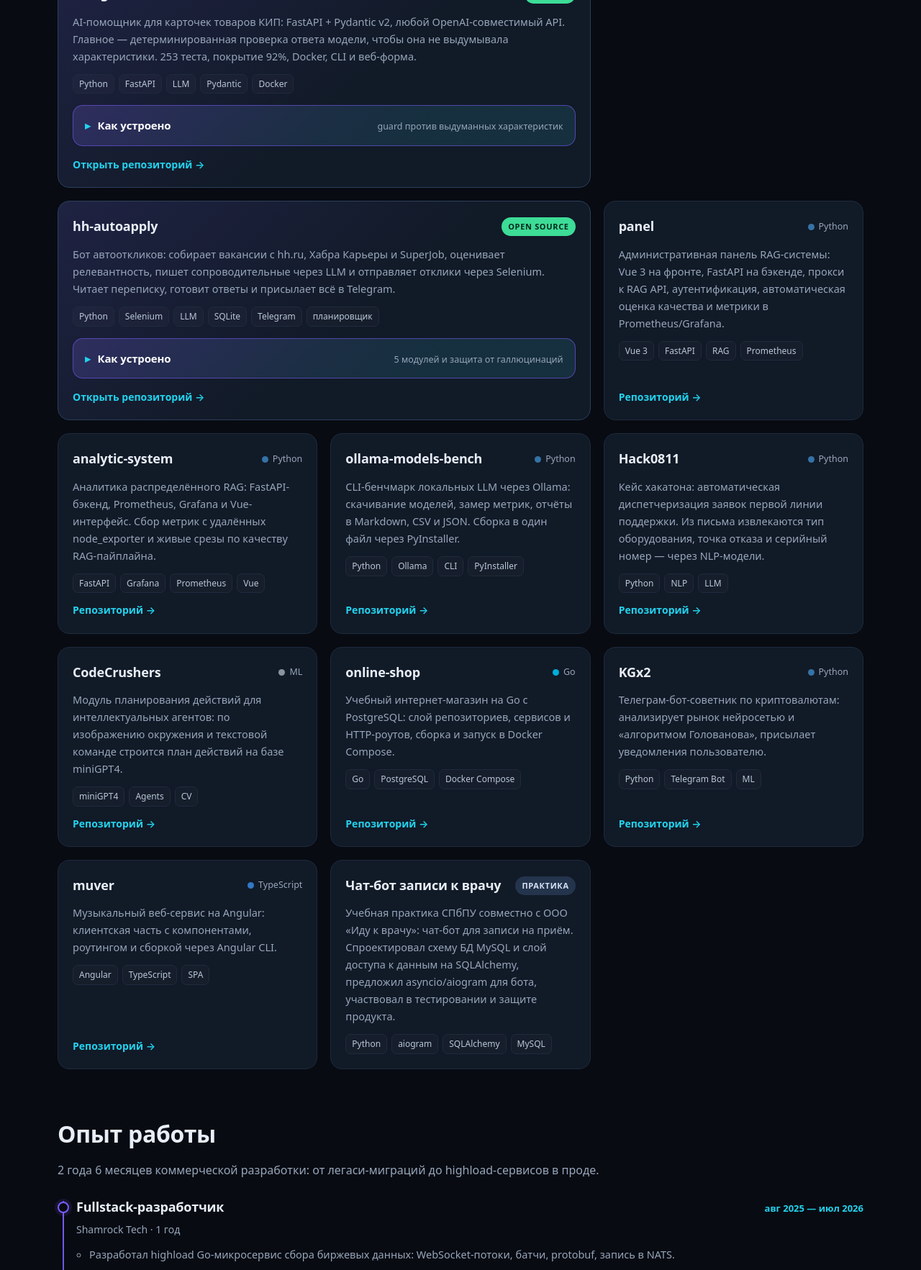
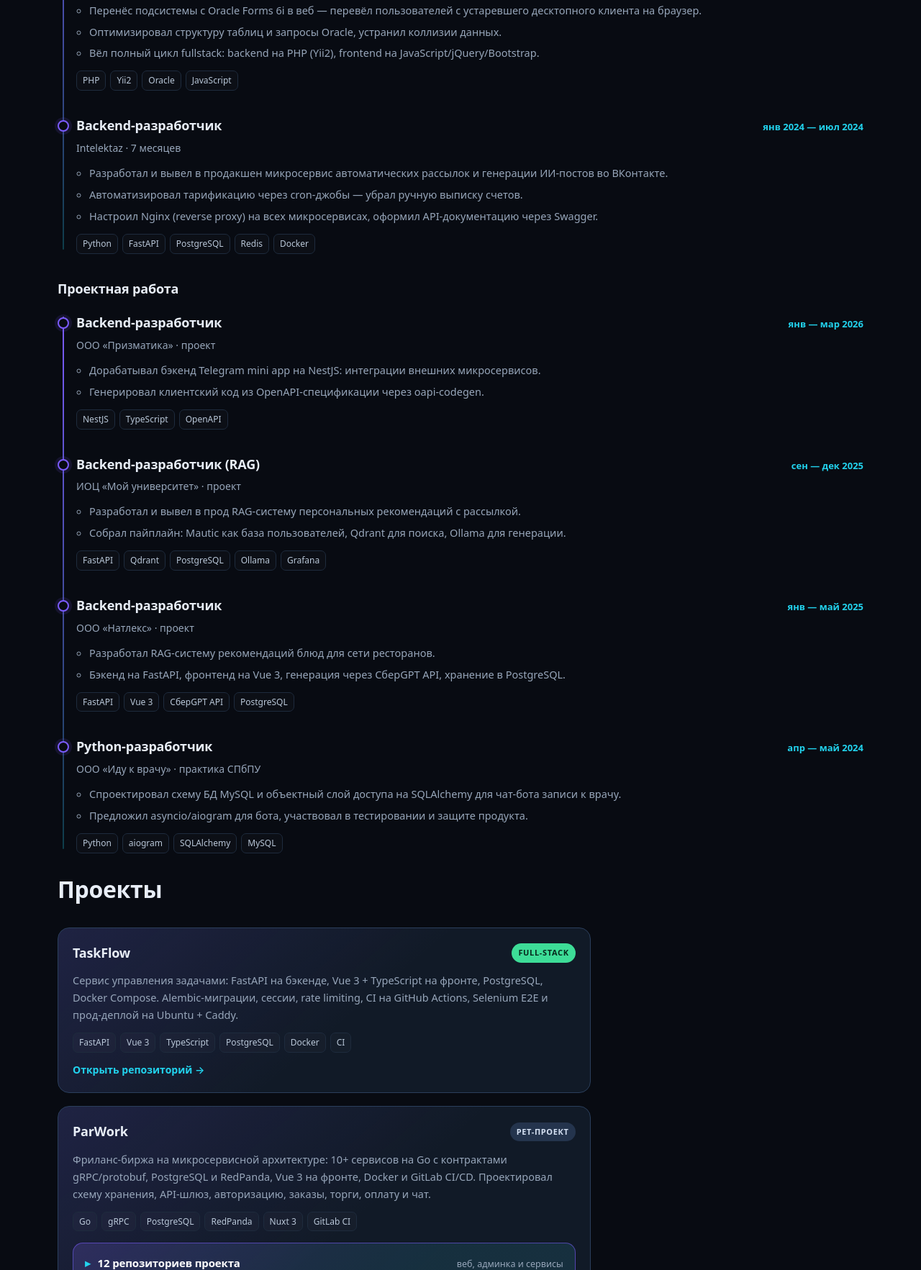
Before and after one commit to SanKdrv/portfolio, a plain HTML site: page index.html in a window 1280 px wide. Shown: the part 1035-2800 px from the top of the page at 72% size. Drawn offline with Linux system fonts and the light colour scheme.

Commit message:
Опыт выше проектов, 3 кейса + каталог, TaskFlow, проектная работа

```diff
--- a/index.html
+++ b/index.html
@@ -31,25 +31,137 @@
       </div>
       <dl class="stats">
         <div><dt>2,5 года</dt><dd>коммерческий опыт</dd></div>
-        <div><dt>12</dt><dd>проектов в GitHub и GitLab</dd></div>
+        <div><dt>13</dt><dd>проектов в GitHub и GitLab</dd></div>
         <div><dt>Python · Go</dt><dd>основной стек</dd></div>
       </dl>
     </div>
   </header>
 
   <main class="container">
+    <section class="experience" aria-labelledby="experience-title">
+      <h2 id="experience-title">Опыт работы</h2>
+      <p class="experience-lead">2 года 6 месяцев коммерческой разработки: от легаси-миграций до highload-сервисов в проде.</p>
+
+      <ol class="timeline">
+        <li class="job">
+          <div class="job-head">
+            <h3>Fullstack-разработчик</h3>
+            <span class="job-period">авг 2025 — июл 2026</span>
+          </div>
+          <p class="job-company">Shamrock Tech · 1 год</p>
+          <ul class="job-points">
+            <li>Разработал highload Go-микросервис сбора биржевых данных: WebSocket-потоки, батчи, protobuf, запись в NATS.</li>
+            <li>Развернул в проде NATS JetStream и ClickHouse: схема хранения, consumer-таблицы и материализованные представления для аналитики.</li>
+            <li>Написал Python-микросервис оркестрации процессов на кластере серверов: очередь задач, пул воркеров, управление по SSH.</li>
+          </ul>
+          <ul class="job-stack"><li>Go</li><li>Python</li><li>ClickHouse</li><li>NATS</li><li>protobuf</li></ul>
+        </li>
+
+        <li class="job">
+          <div class="job-head">
+            <h3>Программист-инженер 2 категории</h3>
+            <span class="job-period">июн 2024 — июн 2025</span>
+          </div>
+          <p class="job-company">Петрозаводский государственный университет · 1 год 1 месяц</p>
+          <ul class="job-points">
+            <li>Перенёс подсистемы с Oracle Forms 6i в веб — перевёл пользователей с устаревшего десктопного клиента на браузер.</li>
+            <li>Оптимизировал структуру таблиц и запросы Oracle, устранил коллизии данных.</li>
+            <li>Вёл полный цикл fullstack: backend на PHP (Yii2), frontend на JavaScript/jQuery/Bootstrap.</li>
+          </ul>
+          <ul class="job-stack"><li>PHP</li><li>Yii2</li><li>Oracle</li><li>JavaScript</li></ul>
+        </li>
+
+        <li class="job">
+          <div class="job-head">
+            <h3>Backend-разработчик</h3>
+            <span class="job-period">янв 2024 — июл 2024</span>
+          </div>
+          <p class="job-company">Intelektaz · 7 месяцев</p>
+          <ul class="job-points">
+            <li>Разработал и вывел в продакшен микросервис автоматических рассылок и генерации ИИ-постов во ВКонтакте.</li>
+            <li>Автоматизировал тарификацию через cron-джобы — убрал ручную выписку счетов.</li>
+            <li>Настроил Nginx (reverse proxy) на всех микросервисах, оформил API-документацию через Swagger.</li>
+          </ul>
+          <ul class="job-stack"><li>Python</li><li>FastAPI</li><li>PostgreSQL</li><li>Redis</li><li>Docker</li></ul>
+        </li>
+      </ol>
+      <h3 class="exp-sub">Проектная работа</h3>
+      <ol class="timeline timeline--projects">
+        <li class="job">
+          <div class="job-head">
+            <h3>Backend-разработчик</h3>
+            <span class="job-period">янв — мар 2026</span>
+          </div>
+          <p class="job-company">ООО «Призматика» · проект</p>
+          <ul class="job-points">
+            <li>Дорабатывал бэкенд Telegram mini app на NestJS: интеграции внешних микросервисов.</li>
+            <li>Генерировал клиентский код из OpenAPI-спецификации через oapi-codegen.</li>
+          </ul>
+          <ul class="job-stack"><li>NestJS</li><li>TypeScript</li><li>OpenAPI</li></ul>
+        </li>
+
+        <li class="job">
+          <div class="job-head">
+            <h3>Backend-разработчик (RAG)</h3>
+            <span class="job-period">сен — дек 2025</span>
+          </div>
+          <p class="job-company">ИОЦ «Мой университет» · проект</p>
+          <ul class="job-points">
+            <li>Разработал и вывел в прод RAG-систему персональных рекомендаций с рассылкой.</li>
+            <li>Собрал пайплайн: Mautic как база пользователей, Qdrant для поиска, Ollama для генерации.</li>
+          </ul>
+          <ul class="job-stack"><li>FastAPI</li><li>Qdrant</li><li>PostgreSQL</li><li>Ollama</li><li>Grafana</li></ul>
+        </li>
+
+        <li class="job">
+          <div class="job-head">
+            <h3>Backend-разработчик</h3>
+            <span class="job-period">янв — май 2025</span>
+          </div>
+          <p class="job-company">ООО «Натлекс» · проект</p>
+          <ul class="job-points">
+            <li>Разработал RAG-систему рекомендаций блюд для сети ресторанов.</li>
+            <li>Бэкенд на FastAPI, фронтенд на Vue 3, генерация через СберGPT API, хранение в PostgreSQL.</li>
+          </ul>
+          <ul class="job-stack"><li>FastAPI</li><li>Vue 3</li><li>СберGPT API</li><li>PostgreSQL</li></ul>
+        </li>
+
+        <li class="job">
+          <div class="job-head">
+            <h3>Python-разработчик</h3>
+            <span class="job-period">апр — май 2024</span>
+          </div>
+          <p class="job-company">ООО «Иду к врачу» · практика СПбПУ</p>
+          <ul class="job-points">
+            <li>Спроектировал схему БД MySQL и объектный слой доступа на SQLAlchemy для чат-бота записи к врачу.</li>
+            <li>Предложил asyncio/aiogram для бота, участвовал в тестировании и защите продукта.</li>
+          </ul>
+          <ul class="job-stack"><li>Python</li><li>aiogram</li><li>SQLAlchemy</li><li>MySQL</li></ul>
+        </li>
+      </ol>
+
+    </section>
+
     <section aria-labelledby="projects-title">
       <div class="section-head">
         <h2 id="projects-title">Проекты</h2>
-        <div class="filters" role="tablist" aria-label="Фильтр по категориям">
-          <button class="chip is-active" data-filter="all" role="tab" aria-selected="true">Все</button>
-          <button class="chip" data-filter="ai" role="tab" aria-selected="false">AI / LLM</button>
-          <button class="chip" data-filter="backend" role="tab" aria-selected="false">Backend</button>
-          <button class="chip" data-filter="web" role="tab" aria-selected="false">Web</button>
-        </div>
       </div>
 
       <div class="grid" id="grid">
+
+        <article class="card card--featured" data-cat="web">
+          <div class="card-top">
+            <h3>TaskFlow</h3>
+            <span class="badge badge--live">full-stack</span>
+          </div>
+          <p>Сервис управления задачами: FastAPI на бэкенде, Vue 3 + TypeScript на фронте,
+             PostgreSQL, Docker Compose. Alembic-миграции, сессии, rate limiting,
+             CI на GitHub Actions, Selenium E2E и прод-деплой на Ubuntu + Caddy.</p>
+          <ul class="tags">
+            <li>FastAPI</li><li>Vue 3</li><li>TypeScript</li><li>PostgreSQL</li><li>Docker</li><li>CI</li>
+          </ul>
+          <a class="card-link" href="https://github.com/SanKdrv/todolist" target="_blank" rel="noopener">Открыть репозиторий →</a>
+        </article>
 
         <article class="card card--featured" data-cat="backend">
           <div class="card-top">
@@ -167,7 +279,15 @@
           <a class="card-link" href="https://github.com/SanKdrv/cardgen" target="_blank" rel="noopener">Открыть репозиторий →</a>
         </article>
 
-        <article class="card card--featured" data-cat="ai">
+      </div>
+
+      <details class="sub catalog">
+        <summary>
+          <span class="sub-title">Ещё 10 проектов</span>
+          <span class="sub-hint">пет-проекты, учебные и эксперименты</span>
+        </summary>
+        <div class="grid grid--compact">
+        <article class="card" data-cat="ai">
           <div class="card-top">
             <h3>hh-autoapply</h3>
             <span class="badge badge--live">open source</span>
@@ -285,57 +405,11 @@
              asyncio/aiogram для бота, участвовал в тестировании и защите продукта.</p>
           <ul class="tags"><li>Python</li><li>aiogram</li><li>SQLAlchemy</li><li>MySQL</li></ul>
         </article>
+        </div>
+      </details>
+
 
       </div>
-    </section>
-
-    <section class="experience" aria-labelledby="experience-title">
-      <h2 id="experience-title">Опыт работы</h2>
-      <p class="experience-lead">2 года 6 месяцев коммерческой разработки: от легаси-миграций до highload-сервисов в проде.</p>
-
-      <ol class="timeline">
-        <li class="job">
-          <div class="job-head">
-            <h3>Fullstack-разработчик</h3>
-            <span class="job-period">авг 2025 — июл 2026</span>
-          </div>
-          <p class="job-company">Shamrock Tech · 1 год</p>
-          <ul class="job-points">
-            <li>Разработал highload Go-микросервис сбора биржевых данных: WebSocket-потоки, батчи, protobuf, запись в NATS.</li>
-            <li>Развернул в проде NATS JetStream и ClickHouse: схема хранения, consumer-таблицы и материализованные представления для аналитики.</li>
-            <li>Написал Python-микросервис оркестрации процессов на кластере серверов: очередь задач, пул воркеров, управление по SSH.</li>
-          </ul>
-          <ul class="job-stack"><li>Go</li><li>Python</li><li>ClickHouse</li><li>NATS</li><li>protobuf</li></ul>
-        </li>
-
-        <li class="job">
-          <div class="job-head">
-            <h3>Программист-инженер 2 категории</h3>
-            <span class="job-period">июн 2024 — июн 2025</span>
-          </div>
-          <p class="job-company">Петрозаводский государственный университет · 1 год 1 месяц</p>
-          <ul class="job-points">
-            <li>Перенёс подсистемы с Oracle Forms 6i в веб — перевёл пользователей с устаревшего десктопного клиента на браузер.</li>
-            <li>Оптимизировал структуру таблиц и запросы Oracle, устранил коллизии данных.</li>
-            <li>Вёл полный цикл fullstack: backend на PHP (Yii2), frontend на JavaScript/jQuery/Bootstrap.</li>
-          </ul>
-          <ul class="job-stack"><li>PHP</li><li>Yii2</li><li>Oracle</li><li>JavaScript</li></ul>
-        </li>
-
-        <li class="job">
-          <div class="job-head">
-            <h3>Backend-разработчик</h3>
-            <span class="job-period">янв 2024 — июл 2024</span>
-          </div>
-          <p class="job-company">Intelektaz · 7 месяцев</p>
-          <ul class="job-points">
-            <li>Разработал и вывел в продакшен микросервис автоматических рассылок и генерации ИИ-постов во ВКонтакте.</li>
-            <li>Автоматизировал тарификацию через cron-джобы — убрал ручную выписку счетов.</li>
-            <li>Настроил Nginx (reverse proxy) на всех микросервисах, оформил API-документацию через Swagger.</li>
-          </ul>
-          <ul class="job-stack"><li>Python</li><li>FastAPI</li><li>PostgreSQL</li><li>Redis</li><li>Docker</li></ul>
-        </li>
-      </ol>
     </section>
 
     <section class="education" aria-labelledby="education-title">
--- a/styles.css
+++ b/styles.css
@@ -461,6 +461,26 @@ h2 { margin: 0; font-size: clamp(24px, 3vw, 32px); letter-spacing: -.01em; }
   background: rgba(255, 255, 255, .02);
 }
 
+.exp-sub { margin: 34px 0 18px; font-size: 18px; letter-spacing: -.01em; }
+
+.timeline--projects { margin-top: 0; }
+
+/* ── каталог остальных проектов ────────────────────────────────────── */
+
+.catalog { margin-top: 26px; }
+
+.grid--compact {
+  margin-top: 14px;
+  grid-template-columns: repeat(auto-fill, minmax(270px, 1fr));
+  gap: 14px;
+}
+
+.grid--compact .card { padding: 16px; }
+
+.grid--compact .card h3 { font-size: 16.5px; }
+
+.grid--compact .card p { font-size: 13.5px; }
+
 /* ── контакты ──────────────────────────────────────────────────────── */
 
 .contacts { margin-top: 56px; }
```
